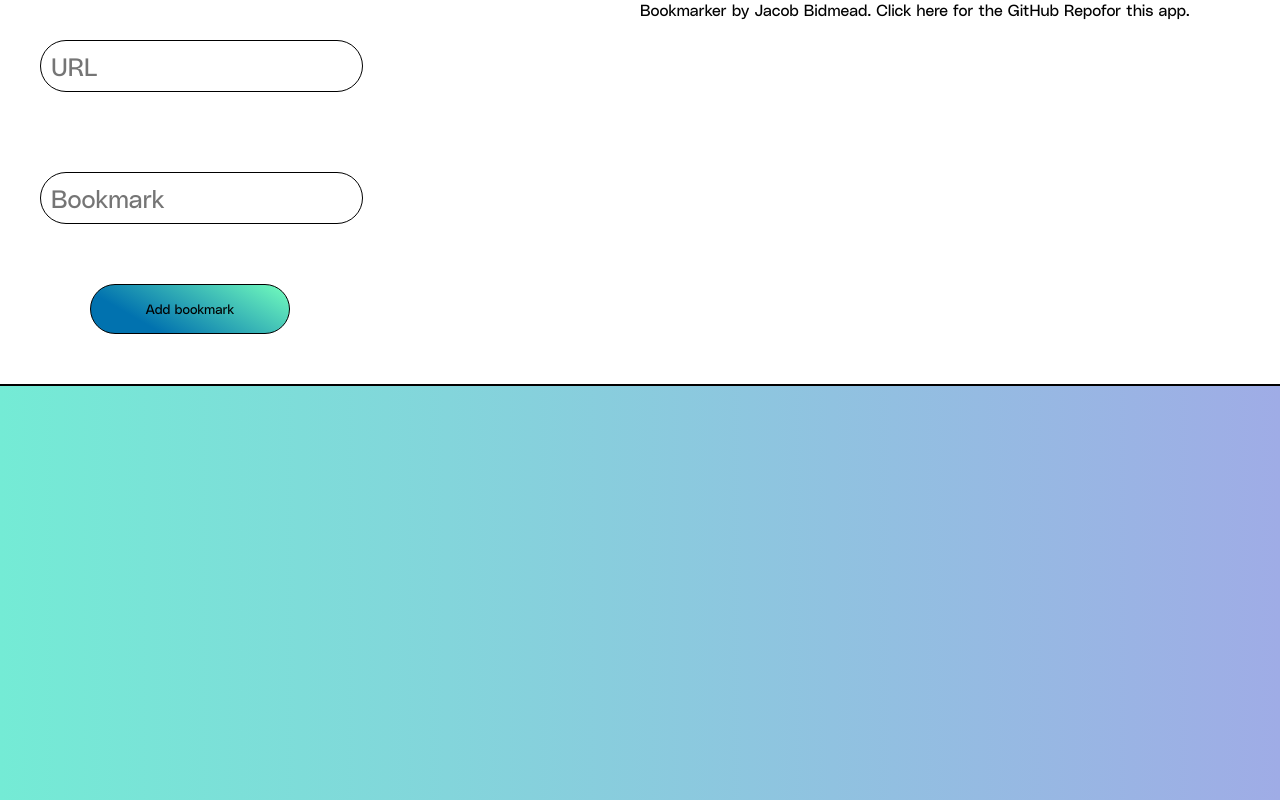
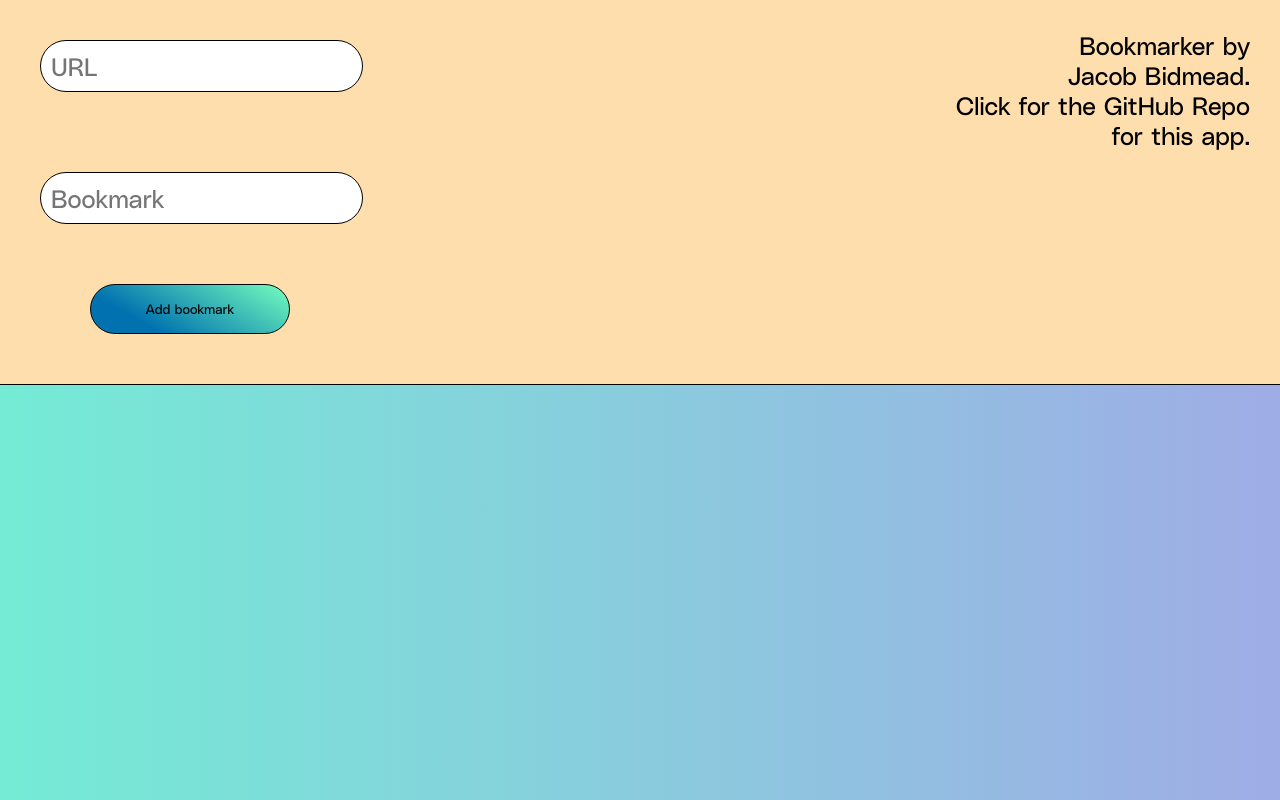
Before and after one commit to Jacobbidmead/bookmarks-react-ts-app, a React (Create React App) app: page / in a window 1280 px wide. Shown: the top 800 px of the page. Built offline with nearby package versions, Linux system fonts and the light colour scheme.

Commit message:
Changed background color of  top & footer

```diff
--- a/src/App.tsx
+++ b/src/App.tsx
@@ -14,6 +14,7 @@ import {
   TopBar,
   LinkGrid,
   Align,
+  Blurb,
 } from "./Components/Grid.styled";
 import { Links } from "./Components/Links.styled";
 import "./App.css";
@@ -152,14 +153,14 @@ const App: FC = () => {
             </Button>
           </div>
         </form>
-        <div>
+        <Blurb>
           Bookmarker by <a href="https://jacobbidmead.com/">Jacob Bidmead.</a>{" "}
           <a href="https://github.com/Jacobbidmead/bookmarks-react-ts-app">
             {" "}
-            Click here for the GitHub Repo
+            Click for the GitHub Repo
           </a>
           for this app.
-        </div>
+        </Blurb>
       </TopBar>
 
       {/* input container end*/}
@@ -215,10 +216,20 @@ const App: FC = () => {
                     </Align>
 
                     <Align>
-                      <Deletebutton onClick={() => removeLink(index)}>
+                      <Deletebutton
+                        as={motion.button}
+                        whileHover={{ scale: 1.1 }}
+                        whileTap={{ scale: 0.9 }}
+                        onClick={() => removeLink(index)}
+                      >
                         Delete
                       </Deletebutton>
-                      <Editbutton onClick={() => handleEdit(index)}>
+                      <Editbutton
+                        as={motion.button}
+                        whileHover={{ scale: 1.1 }}
+                        whileTap={{ scale: 0.9 }}
+                        onClick={() => handleEdit(index)}
+                      >
                         Edit
                       </Editbutton>
                     </Align>
--- a/src/Components/Grid.styled.tsx
+++ b/src/Components/Grid.styled.tsx
@@ -6,8 +6,8 @@ export const Grid = styled.div`
   height: 100vh;
   background-color: #74ebd5;
   background-image: linear-gradient(90deg, #74ebd5 0%, #9face6 100%);
-  border-top: 2px black solid;
-  border-bottom: 2px black solid;
+  border-top: 1px black solid;
+  border-bottom: 1px black solid;
   padding-top: 5px;
 `;
 
@@ -15,11 +15,13 @@ export const Footer = styled.div`
   display: flex;
   justify-content: center;
   padding: 30px;
+  background-color: #ffdead;
 `;
 
 export const TopBar = styled.div`
   display: grid;
   grid-template-columns: 1fr 1fr;
+  background-color: #ffdead;
 `;
 
 export const InputContainer = styled.div`
@@ -35,3 +37,13 @@ export const Align = styled.div`
   display: flex;
   justify-content: center;
 `;
+
+export const Blurb = styled.div`
+  display: flex;
+  flex-direction: column;
+  text-align: right;
+  padding: 30px;
+  font-size: 25px;
+  width: 70%;
+  margin-left: auto;
+`;
```
